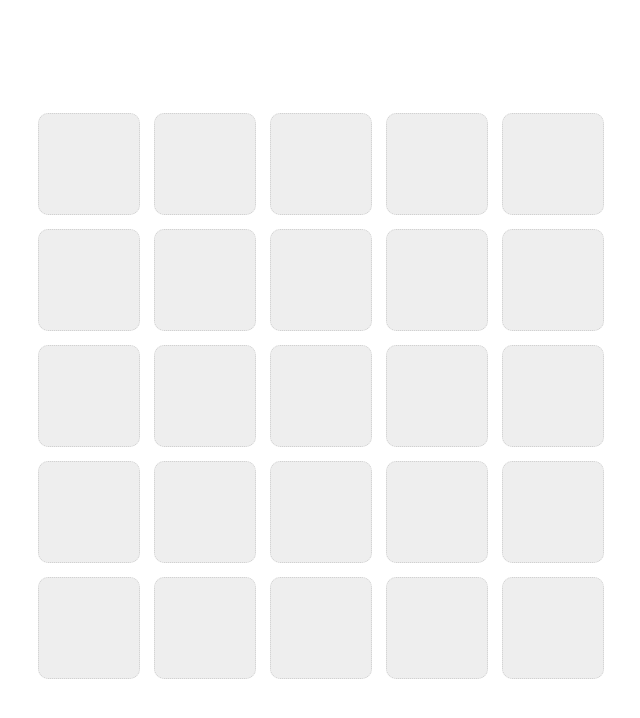
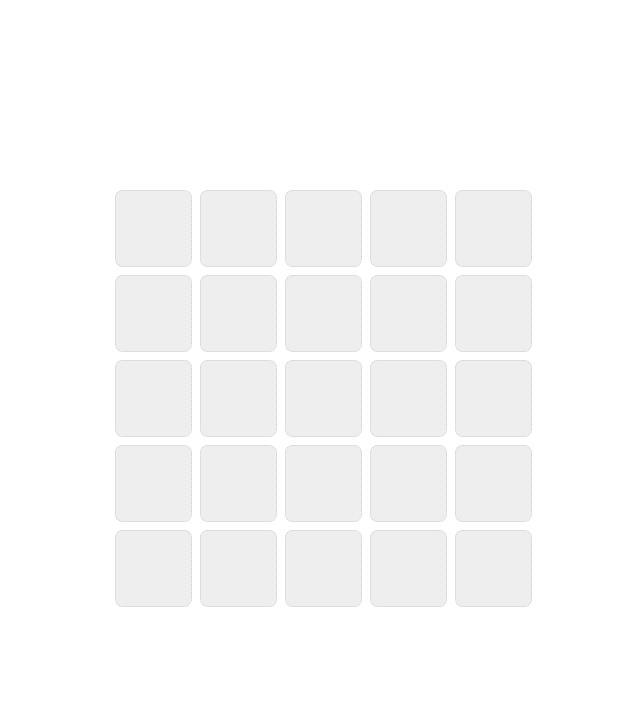
Before and after one commit to adam-kuhn/adam-kuhn.github.io, a plain HTML site: page index.html in a window 1280 px wide. Shown: the whole page, without its empty margins (307-947 px from the left). Drawn offline with Linux system fonts and the light colour scheme.

Commit message:
Smaller cells take up less space

```diff
--- a/minesweeper.css
+++ b/minesweeper.css
@@ -9,15 +9,15 @@ body {
 }
 
 .board {
-  width: 600px;
-  height: 600px;
+  width: 440px;
+  height: 440px;
 }
 
 .board div {
-  width: 100px;
-  height: 100px;
+  width: 75px;
+  height: 75px;
   border: 1px #ccc dotted;
-  margin: 5px;
+  margin: 2px;
   border-radius: 10%;
   background-color: white;
   display: inline-block;
```
